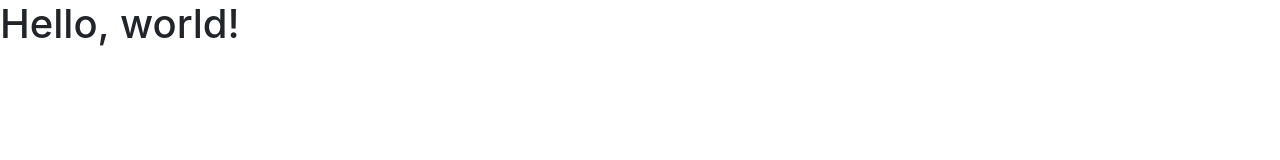
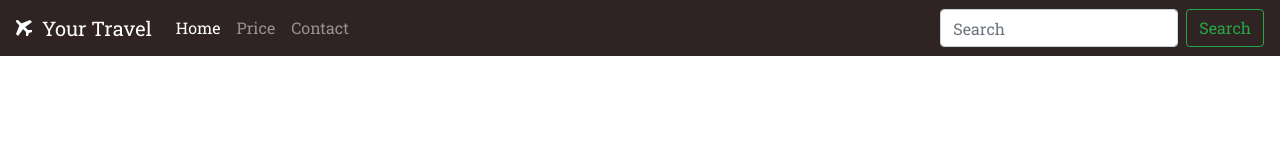
Before and after one commit to AbrahamAN/TuViaje, a plain HTML site: page index.html in a window 1280 px wide. Drawn offline with nearby package versions, Linux system fonts and the light colour scheme.

Commit message:
agregando bootstrap, titulo,navbar..

```diff
--- a/index.html
+++ b/index.html
@@ -7,10 +7,39 @@
     <link rel="stylesheet" href="style.css">
     <!-- Bootstrap CSS -->
     <link rel="stylesheet" href="https://stackpath.bootstrapcdn.com/bootstrap/4.3.1/css/bootstrap.min.css" integrity="sha384-ggOyR0iXCbMQv3Xipma34MD+dH/1fQ784/j6cY/iJTQUOhcWr7x9JvoRxT2MZw1T" crossorigin="anonymous">
-    <title>Hello, world!</title>
+    <link href="https://fonts.googleapis.com/css?family=Roboto+Slab&display=swap" rel="stylesheet">
+    <title>Your Travel</title>
   </head>
   <body>
-    <h1>Hello, world!</h1>
+    <!-- aqui comienza el navbar -->
+    <nav class="navbar navbar-expand-lg navbar-dark">
+        <i class="icon-travel"></i>
+        <a class="navbar-brand" href="#">Your Travel</a>
+        <button class="navbar-toggler" type="button" data-toggle="collapse" data-target="#navbarSupportedContent" aria-controls="navbarSupportedContent" aria-expanded="false" aria-label="Toggle navigation">
+          <span class="navbar-toggler-icon"></span>
+        </button>
+
+        <div class="collapse navbar-collapse" id="navbarSupportedContent">
+          <ul class="navbar-nav mr-auto">
+            <li class="nav-item active">
+              <a class="nav-link" href="#">Home<span class="sr-only">(current)</span></a>
+            </li>
+            <li class="nav-item">
+              <a class="nav-link" href="#">Price</a>
+            </li>
+            <li class="nav-item">
+              <a class="nav-link" href="#">Contact</a>
+            </li>
+          </ul>
+          <form class="form-inline my-2 my-lg-0">
+            <input class="form-control mr-sm-2" type="search" placeholder="Search" aria-label="Search">
+            <button class="btn btn-outline-success my-2 my-sm-0" type="submit">Search</button>
+          </form>
+        </div>
+      </nav>
+
+
+    <!-- /aqui termina el navbar -->
 
     <!-- Optional JavaScript -->
     <!-- jQuery first, then Popper.js, then Bootstrap JS -->
--- a/style.css
+++ b/style.css
@@ -0,0 +1,66 @@
+@font-face {
+    font-family: 'icomoon';
+    src:  url('fonts/icomoon.eot?uhi43t');
+    src:  url('fonts/icomoon.eot?uhi43t#iefix') format('embedded-opentype'),
+      url('fonts/icomoon.ttf?uhi43t') format('truetype'),
+      url('fonts/icomoon.woff?uhi43t') format('woff'),
+      url('fonts/icomoon.svg?uhi43t#icomoon') format('svg');
+    font-weight: normal;
+    font-style: normal;
+    font-display: block;
+  }
+
+  [class^="icon-"], [class*=" icon-"] {
+    /* use !important to prevent issues with browser extensions that change fonts */
+    font-family: 'icomoon' !important;
+    speak: none;
+    font-style: normal;
+    font-weight: normal;
+    font-variant: normal;
+    text-transform: none;
+    line-height: 1;
+
+    /* Better Font Rendering =========== */
+    -webkit-font-smoothing: antialiased;
+    -moz-osx-font-smoothing: grayscale;
+  }
+
+  .icon-airplane:before {
+    content: "\e900";
+  }
+  .icon-travel:before {
+    content: "\e900";
+  }
+  .icon-flight:before {
+    content: "\e900";
+  }
+  .icon-plane:before {
+    content: "\e900";
+  }
+  .icon-transport:before {
+    content: "\e900";
+  }
+  .icon-fly:before {
+    content: "\e900";
+  }
+  .icon-vacation:before {
+    content: "\e900";
+  }
+
+  body, nav{
+    font-family: 'Roboto Slab', serif;
+  }
+
+  .icon-travel{
+      color: white;
+      margin-right: 10px;
+  }
+
+  .navbar {
+      background: #2f2323;
+
+  }
+
+  .navbar a {
+      color: white;
+  }
```
Also changed, not shown: fonts/icomoon.ttf (added), fonts/icomoon.woff (added), 2 other files.
